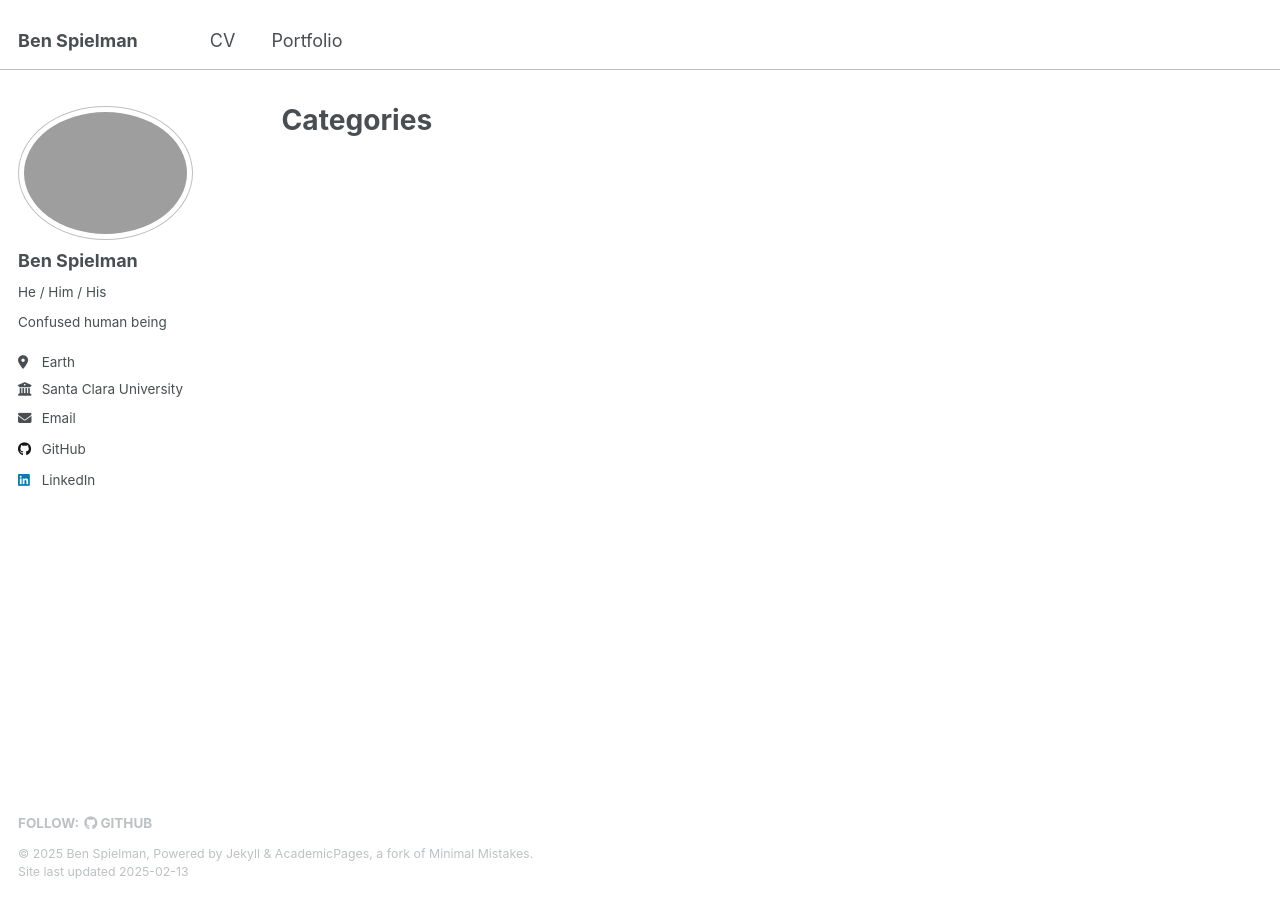
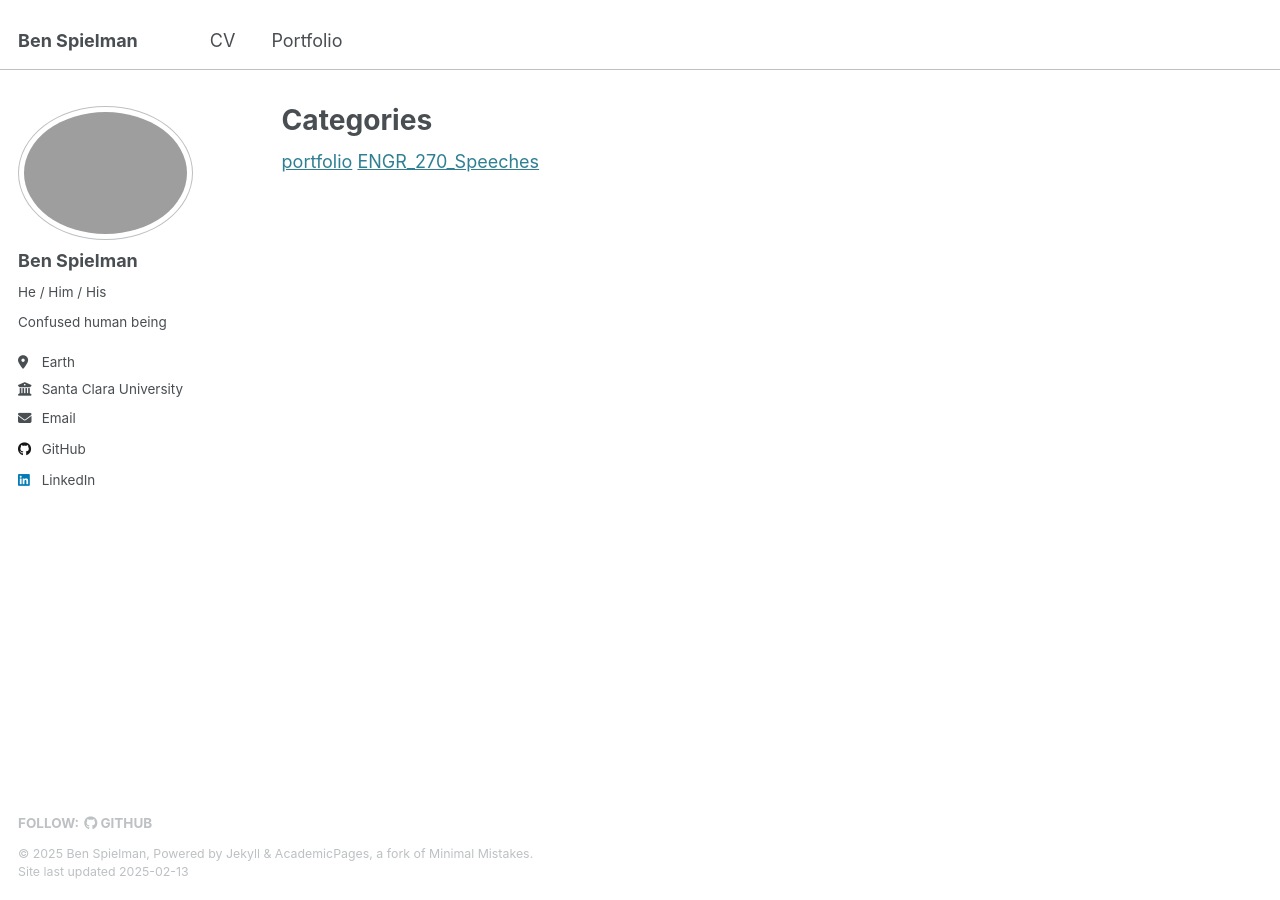
Before and after one commit to pizza496/pizza496.github.io, a Jekyll site: the page built from _pages/category-archive.html, in a window 1280 px wide. Built offline with Jekyll 4.4.1, drawn with Linux system fonts in a browser that asks for light colours.

Commit message:
Update category-archive.html

```diff
--- a/_pages/category-archive.html
+++ b/_pages/category-archive.html
@@ -8,5 +8,5 @@ author_profile: true
 {% include base_path %}
 
 {% for category in site.categories %}
-  <a class='.btn' href={{ category[0] }}></a>
+  <a class='.btn' href=/{{ category[0] }}>{{ category[0] }}</a>
 {% endfor %}
```
